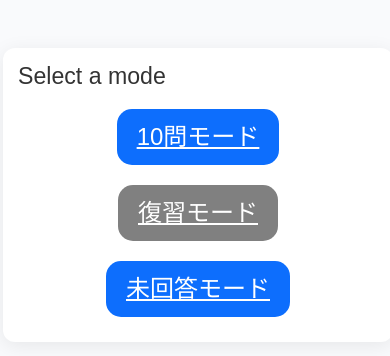
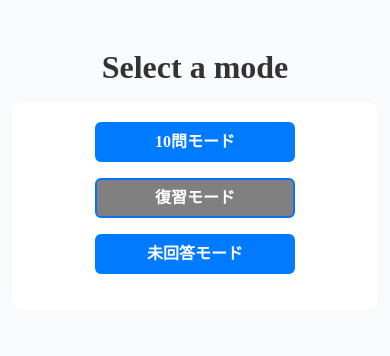
Before and after one commit to harukaze1714/KnowledgeGearV3, a Flask app: page /quiz/2/8/quiz_mode_selection/ in a window 390 px wide. Shown: the top 356 px of the page. Run offline with Flask 3, Linux system fonts and the light colour scheme; some libraries are stand-ins or nearby versions.

Commit message:
2023/9/19

```diff
--- a/app.py
+++ b/app.py
@@ -11,13 +11,14 @@ app.config['SQLALCHEMY_BINDS'] = {
     'db2': 'sqlite:///answerdata.db'
 }
 
+
 db.init_app(app)
-init_views(app)
-
 migrate = Migrate(app, db)
 
 if __name__ == "__main__":
     with app.app_context():
+        db.create_all()
         upgrade()
 
+    init_views(app)
     app.run()
--- a/models/__init__.py
+++ b/models/__init__.py
@@ -1 +1 @@
-from .models import Book ,FourChoice ,AnswerHistory ,Like,Dislike, db
+from .models import Book ,FourChoice ,AnswerHistory ,Like,Dislike,Chapter, db
--- /dev/null
+++ b/static/css/mode_select.css
@@ -0,0 +1,67 @@
+body {
+    font-family: 'Arial, sans-serif';
+    background-color: #f9fafc;
+    color: #333;
+}
+
+.quiz-container {
+    margin-top: 5rem;
+}
+
+.sc-quiz-text h3 {
+    font-size: 2rem;
+    font-weight: 700;
+    text-align: center;
+    margin-bottom: 1rem;
+}
+
+.sc-button-container {
+    background-color: #ffffff;
+    /* 色を白に設定 */
+    padding: 20px;
+    /* 余白を追加してコンテンツと背景色の間にスペースを作成 */
+    border-radius: 10px;
+    /* オプション: 角を丸くする */
+}
+
+
+.sc-choice-btn {
+    display: block;
+    /* ブロックレベル要素に変更してボタンを縦に並べます */
+    font-weight: 700;
+    color: #fff;
+    text-align: center;
+    vertical-align: middle;
+    cursor: pointer;
+    border: 2px solid #007BFF;
+    padding: 0.375rem 0.75rem;
+    font-size: 1rem;
+    line-height: 1.5;
+    border-radius: 0.375rem;
+    background-color: #007BFF;
+    transition: background-color 0.3s ease, transform 0.3s ease;
+    text-decoration: none;
+    margin: 0 auto 1rem;
+    /* 左右のマージンを自動に設定してボタンを中央に配置 */
+    min-width: 100px;
+    /* 最小幅を設定 */
+}
+
+.sc-choice-btn:hover {
+    background-color: #0056b3;
+    transform: scale(1.05);
+}
+
+.sc-choice-btn.disabled {
+    pointer-events: none;
+    background-color: grey;
+}
+
+@media (max-width: 600px) {
+    .sc-choice-btn {
+        width: 100%;
+        font-size: 1rem;
+        max-width: 200px;
+        /* 最大幅を設定 */
+    }
+}
--- a/templates/quiz_mode_selection.html
+++ b/templates/quiz_mode_selection.html
@@ -5,15 +5,10 @@
     <meta charset="UTF-8">
     <title>クイズモード選択</title>
     <link href="https://cdn.jsdelivr.net/npm/bootstrap@5.1.1/dist/css/bootstrap.min.css" rel="stylesheet">
-    <link rel="stylesheet" href="/static/css/style.css">
+    <meta name="viewport" content="width=device-width, initial-scale=1, shrink-to-fit=no">
+    <link rel="stylesheet" href="/static/css/mode_select.css">
 
-    <style>
-        .disabled {
-            pointer-events: none;
-            background-color: grey;
-            /* 色を変更 */
-        }
-    </style>
+
 </head>
 
 <body>
--- a/views/views.py
+++ b/views/views.py
@@ -1,6 +1,6 @@
 from flask import render_template, request, jsonify, session, g, redirect, url_for
 from utils import load_quiz_data, get_quiz_questions, get_question_counts
-from models import Book, AnswerHistory, FourChoice,Like,Dislike,db
+from models import Book, AnswerHistory, FourChoice,Chapter,Like,Dislike,db
 from collections import Counter
 
 def init_views(app):
@@ -20,8 +20,12 @@ def init_views(app):
     def select_chapter(book_id):
         user_id = 1  # ここで適切なユーザーIDを取得します
 
+        # book変数の定義をBookモデルを使って取得するよう更新
+        book = Book.query.filter_by(book_id=book_id).first()
+        if book:
+            book = book.to_dict()
+
         questions = [q.to_dict() for q in FourChoice.query.filter_by(book_id=book_id).all()]
-        book = next((b for b in books if b['book_id'] == int(book_id)), None)
 
         chapters = []
         chapter_ids = list(set(q['chapter_id'] for q in questions if q['book_id'] == int(book_id)))
@@ -30,13 +34,22 @@ def init_views(app):
             total_questions = len([q for q in questions if q['chapter_id'] == chapter_id])
             recent_correct_answers = len([ah for ah in AnswerHistory.query.filter_by(user_id=user_id, book_id=book_id, chapter_id=chapter_id, is_correct=True).all()])
 
+            # ここで章の名前を取得します
+            chapter = Chapter.query.filter_by(book_id=book_id, chapter_id=chapter_id).first()
+            if chapter:
+                chapter_name = chapter.name
+            else:
+                chapter_name = None
+
             chapters.append({
                 "id": chapter_id,
+                "name": chapter_name,
                 "total_questions": total_questions,
                 "recent_correct_answers": recent_correct_answers
             })
 
         return render_template('select_chapter.html', chapters=chapters, book=book, book_id=book_id)
+
 
 
     @app.route('/quiz/<book_id>/<chapter_id>/quiz_mode_selection/', methods=['GET', 'POST'])
```
Also changed, not shown: models/models.py (+16 -0 lines), templates/select_chapter.html (+12 -2 lines), instance/mydatabase.db.
